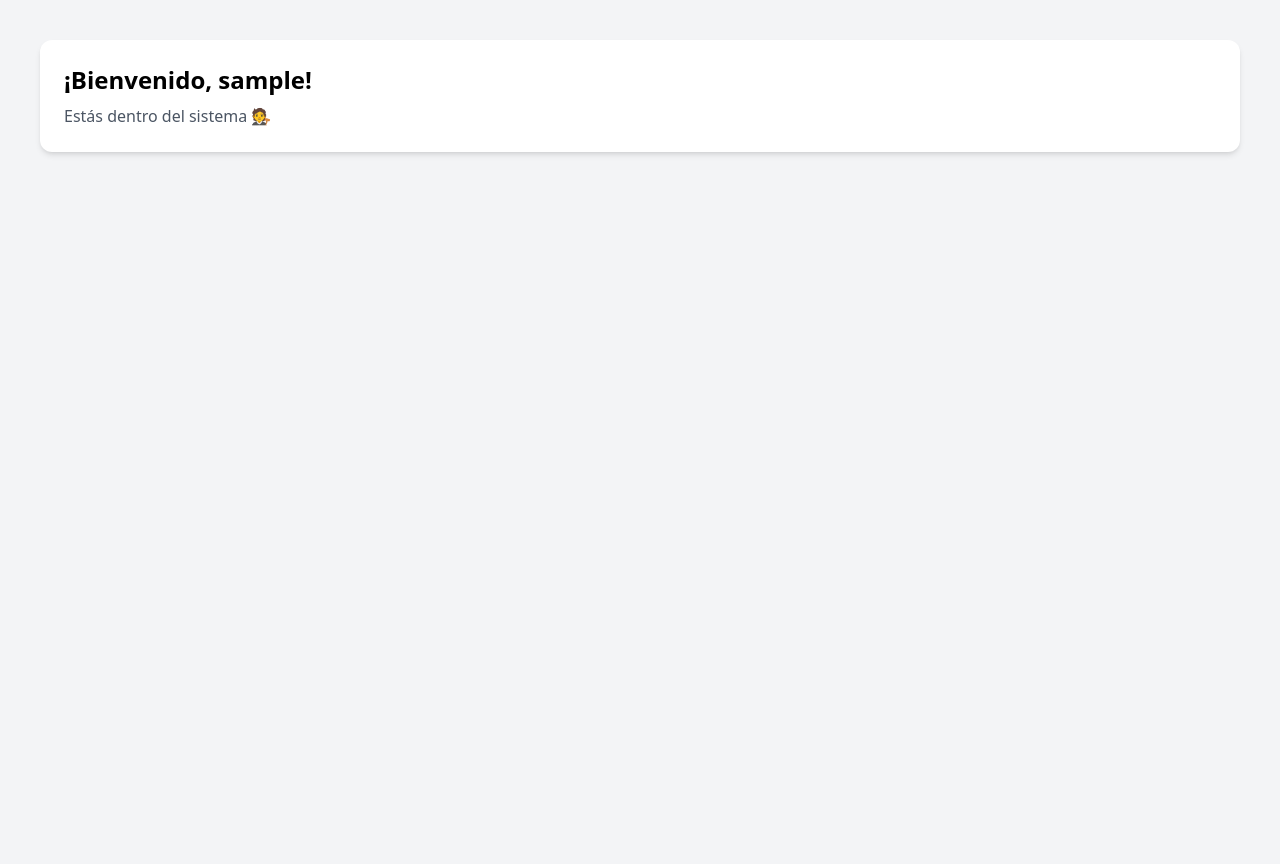
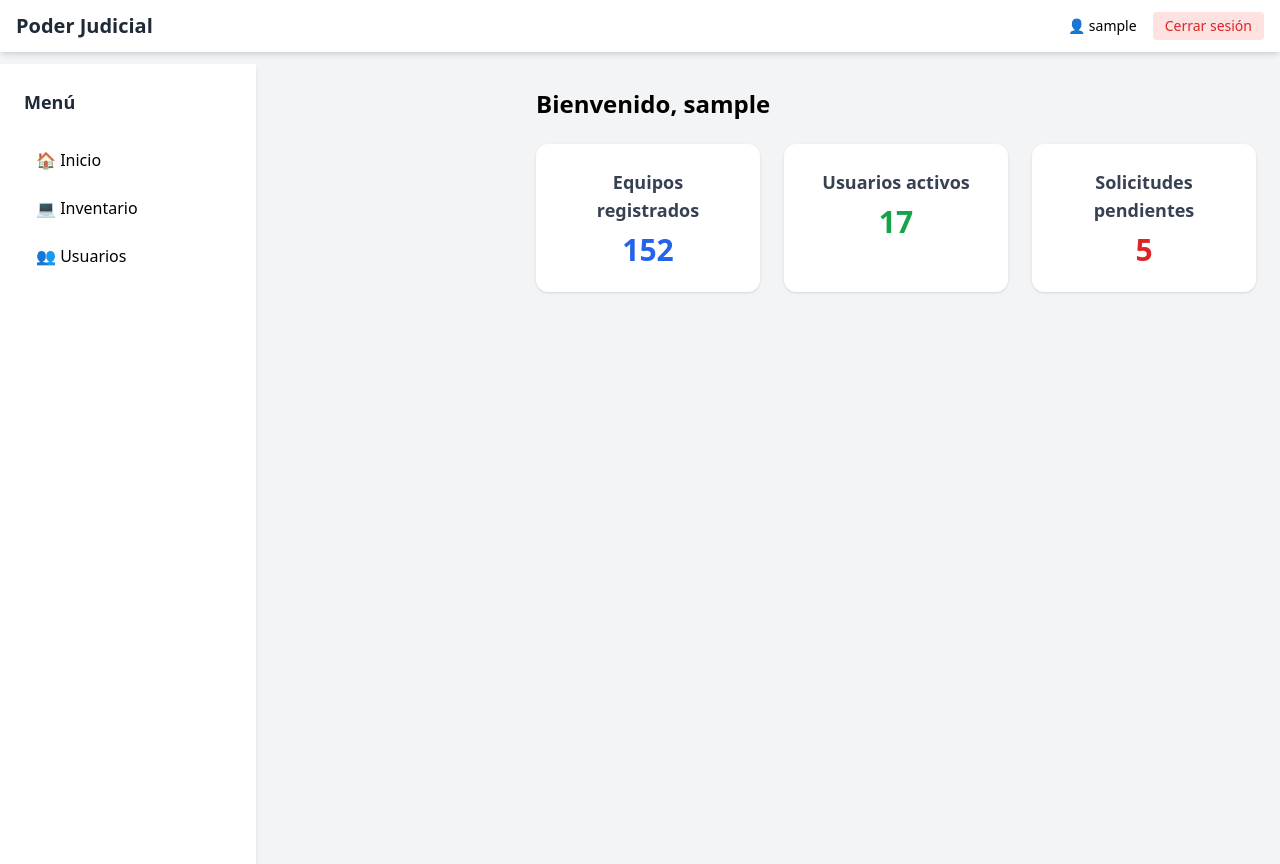
Before and after one commit to rcomina39/proyecto_uigv, a Django app: page /dashboard/ in a window 1280 px wide. Before the commit the page ends 155 px from the top, so only its background shows below. Run offline with Django 5.2, Linux system fonts and the light colour scheme; the visitor is signed in with stand-in values (Sample User, id 1); some libraries are stand-ins or nearby versions.

Commit message:
dashboard avanzado

```diff
--- a/inventario_pj/inventario_pj/urls.py
+++ b/inventario_pj/inventario_pj/urls.py
@@ -19,7 +19,7 @@ from django.urls import path, include
 from django.views.generic import RedirectView
 
 urlpatterns = [
-    path('', RedirectView.as_view(url='/login/')),
     path('admin/', admin.site.urls),
     path('', include('sistema.urls')),
+    path('', RedirectView.as_view(url='/login/')),  # redirige raíz al login
 ]
--- a/inventario_pj/sistema/templates/sistema/dashboard.html
+++ b/inventario_pj/sistema/templates/sistema/dashboard.html
@@ -1,14 +1,97 @@
 <!DOCTYPE html>
 <html lang="es">
 <head>
-    <meta charset="UTF-8">
-    <title>Dashboard</title>
-    <script src="https://cdn.tailwindcss.com"></script>
+  <meta charset="UTF-8" />
+  <title>Dashboard | Poder Judicial</title>
+  <meta name="viewport" content="width=device-width, initial-scale=1.0" />
+  <script src="https://cdn.tailwindcss.com"></script>
+  <script>
+    tailwind.config = {
+      theme: {
+        extend: {
+          colors: {
+            primary: '#1f2937',
+            accent: '#2563eb',
+          }
+        }
+      }
+    }
+  </script>
 </head>
-<body class="bg-gray-100 min-h-screen p-10">
-    <div class="bg-white p-6 rounded-xl shadow-md">
-        <h1 class="text-2xl font-bold mb-2">¡Bienvenido, {{ user.username }}!</h1>
-        <p class="text-gray-600">Estás dentro del sistema 🧑‍⚖️</p>
+<body class="bg-gray-100 min-h-screen">
+
+  <!-- HEADER -->
+  <header class="bg-white shadow-md fixed top-0 left-0 w-full z-30 flex items-center justify-between px-4 py-3">
+    <div class="flex items-center gap-3">
+      <button id="openSidebar" class="md:hidden text-2xl text-gray-700">
+        ☰
+      </button>
+      <h1 class="font-bold text-xl text-primary">Poder Judicial</h1>
     </div>
+    <div class="flex items-center gap-4">
+      <span class="text-sm font-medium">👤 {{ user.username }}</span>
+      <form method="post" action="{% url 'logout' %}">
+        {% csrf_token %}
+        <button type="submit" class="text-red-600 bg-red-100 hover:bg-red-200 px-3 py-1 rounded text-sm">
+          Cerrar sesión
+        </button>
+      </form>
+    </div>
+  </header>
+
+  <div class="flex pt-16">
+
+    <!-- SIDEBAR -->
+    <aside id="sidebar"
+           class="bg-white shadow-md w-64 h-screen fixed md:relative top-0 left-0 transform -translate-x-full md:translate-x-0 transition-transform duration-300 z-40 p-6 space-y-4">
+      <div class="flex justify-between items-center mb-6">
+        <h2 class="text-lg font-bold text-primary">Menú</h2>
+        <button id="closeSidebar" class="md:hidden text-gray-600 text-lg">
+          ✖
+        </button>
+      </div>
+      <nav class="space-y-2">
+        <a href="#" class="block px-3 py-2 rounded hover:bg-gray-100">🏠 Inicio</a>
+        <a href="#" class="block px-3 py-2 rounded hover:bg-gray-100">💻 Inventario</a>
+        <a href="#" class="block px-3 py-2 rounded hover:bg-gray-100">👥 Usuarios</a>
+      </nav>
+    </aside>
+
+    <!-- MAIN CONTENT -->
+    <main class="flex-1 p-6 w-full md:ml-64">
+      <h2 class="text-2xl font-bold mb-6">Bienvenido, {{ user.username }}</h2>
+
+      <div class="grid grid-cols-1 sm:grid-cols-2 lg:grid-cols-3 gap-6">
+        <div class="bg-white rounded-xl shadow p-6 text-center">
+          <h3 class="text-gray-700 font-semibold text-lg">Equipos registrados</h3>
+          <p class="text-3xl text-blue-600 font-bold mt-2">152</p>
+        </div>
+        <div class="bg-white rounded-xl shadow p-6 text-center">
+          <h3 class="text-gray-700 font-semibold text-lg">Usuarios activos</h3>
+          <p class="text-3xl text-green-600 font-bold mt-2">17</p>
+        </div>
+        <div class="bg-white rounded-xl shadow p-6 text-center">
+          <h3 class="text-gray-700 font-semibold text-lg">Solicitudes pendientes</h3>
+          <p class="text-3xl text-red-600 font-bold mt-2">5</p>
+        </div>
+      </div>
+    </main>
+  </div>
+
+  <!-- JS -->
+  <script>
+    const sidebar = document.getElementById('sidebar');
+    const openSidebar = document.getElementById('openSidebar');
+    const closeSidebar = document.getElementById('closeSidebar');
+
+    openSidebar.addEventListener('click', () => {
+      sidebar.classList.remove('-translate-x-full');
+    });
+
+    closeSidebar.addEventListener('click', () => {
+      sidebar.classList.add('-translate-x-full');
+    });
+  </script>
+
 </body>
 </html>
--- a/inventario_pj/sistema/urls.py
+++ b/inventario_pj/sistema/urls.py
@@ -1,7 +1,10 @@
 from django.urls import path
 from . import views
+from django.contrib.auth.views import LogoutView
 
 urlpatterns = [
     path('login/', views.login_view, name='login'),
     path('dashboard/', views.dashboard_view, name='dashboard'),
+    path('logout/', LogoutView.as_view(next_page='login'), name='logout'),
+
 ]
```
